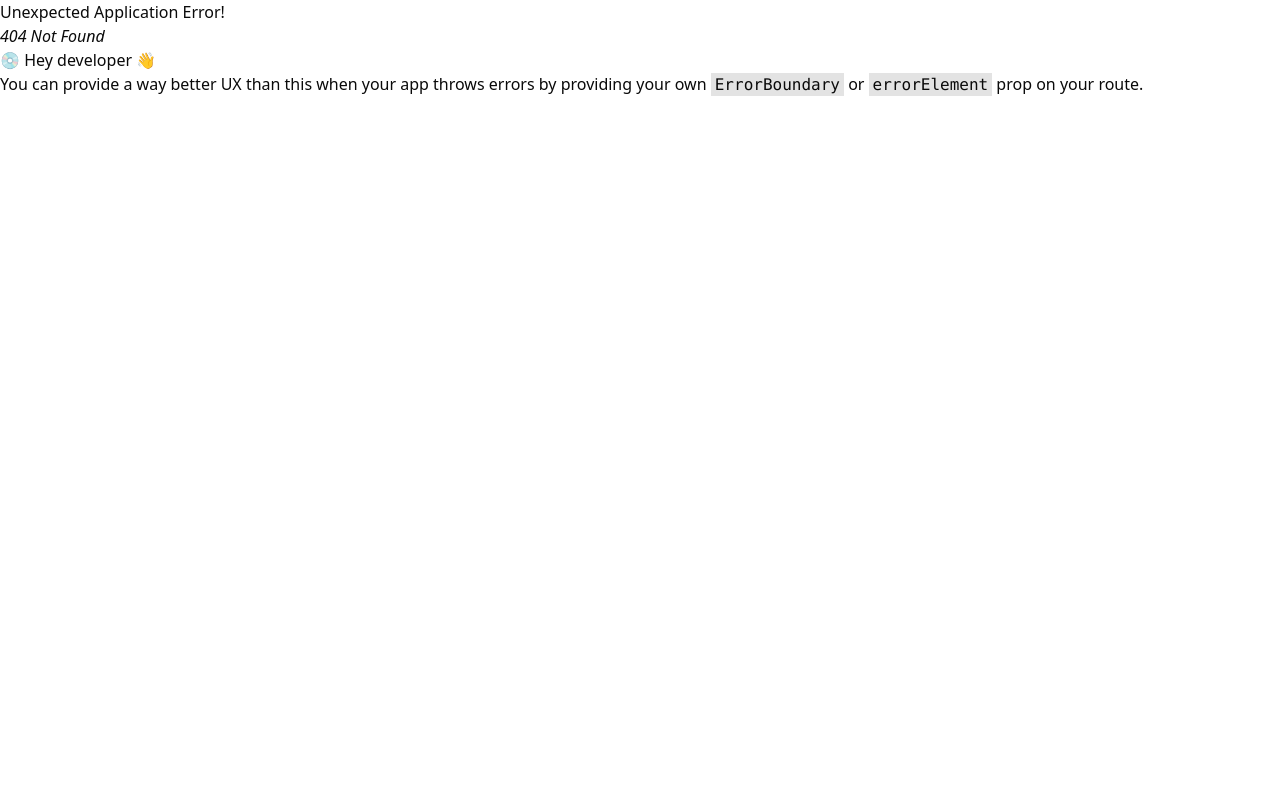
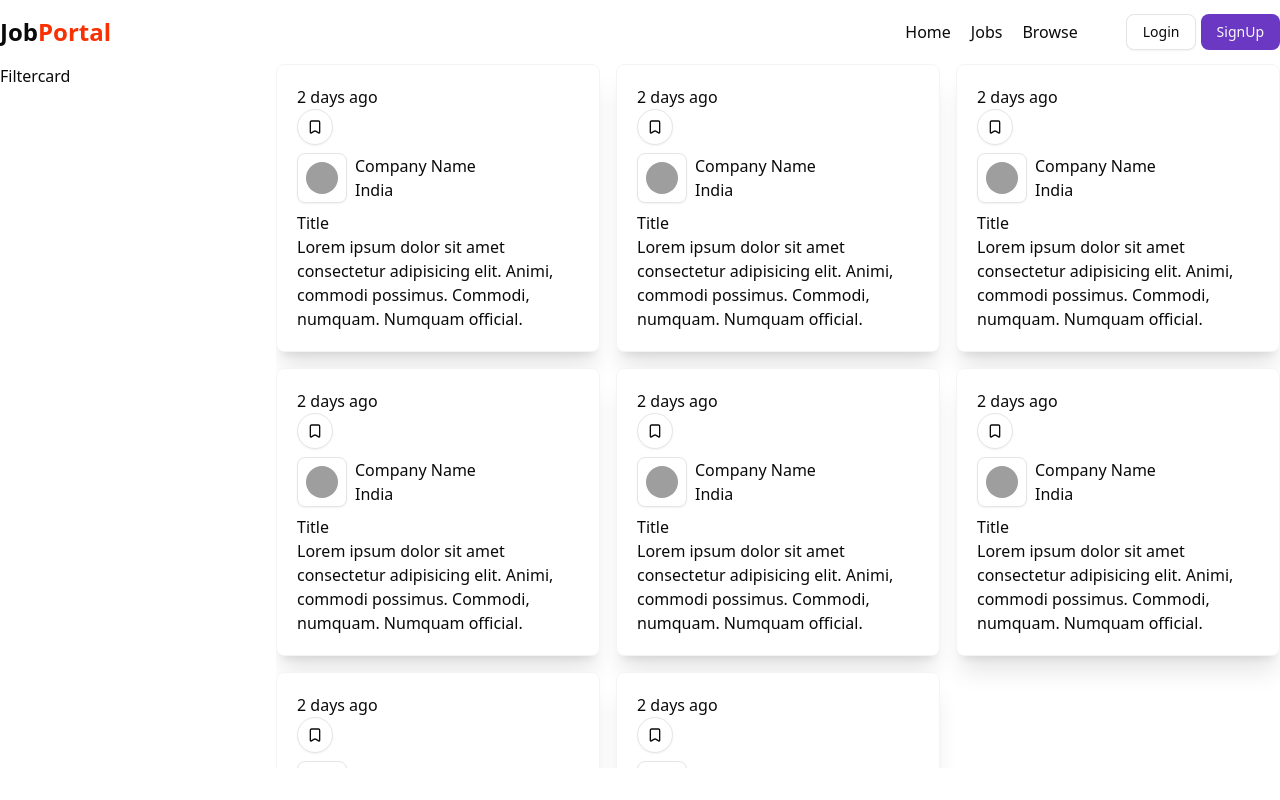
Before and after one commit to PritamSinhaa/JobSeekers, a React (Vite) app in the folder frontend/: page /jobs in a window 1280 px wide. Before the commit this address had no page. Built offline with nearby package versions, Linux system fonts and the light colour scheme; grey boxes are pictures that could not be loaded.

Commit message:
todays first commit

```diff
--- a/frontend/src/App.jsx
+++ b/frontend/src/App.jsx
@@ -3,11 +3,13 @@ import Navbar from "./components/ui/shared/Navbar";
 import Login from './components/auth/Login';
 import Signup from './components/auth/Signup';
 import Home from './components/Home';
+import Jobs from './components/jobs';
 
 const appRouter = createBrowserRouter([
   {path:'/',element:<Home/>},
   {path:'/login',element:<Login/>},
   {path:'/signup',element:<Signup/>},
+  {path:'/jobs',element:<Jobs/>},
 ]);
 
 function App() {
--- /dev/null
+++ b/frontend/src/components/FilterCard.jsx
@@ -0,0 +1,11 @@
+import React from 'react'
+
+function FilterCard() {
+  return (
+    <div>
+      Filtercard
+    </div>
+  )
+}
+
+export default FilterCard
--- /dev/null
+++ b/frontend/src/components/Job.jsx
@@ -0,0 +1,35 @@
+import React from "react";
+import { Button } from "./ui/button";
+import { Bookmark } from "lucide-react";
+import { Avatar, AvatarImage } from "./ui/avatar";
+
+function Job() {
+  return (
+    <div className="p-5 rounded-md shadow-xl bg-white border border-gray-100">
+      <div>
+        <p>2 days ago</p>
+        <Button variant="outline" className="rounded-full" size="icon">
+          <Bookmark />
+        </Button>
+      </div>
+
+      <div className="flex items-center gap-2 my-2">
+        <Button className="p-6" variant="outline" size="icon">
+          <Avatar>
+            <AvatarImage src="https://imgs.search.brave.com/ZtL8k_cOjMyrV0eDLYLr8WrPX23RZh_mea_yEmtKsLg/rs:fit:500:0:1:0/g:ce/aHR0cHM6Ly9zdGF0/aWMudmVjdGVlenku/Y29tL3N5c3RlbS9y/ZXNvdXJjZXMvdGh1/bWJuYWlscy8wMjgv/MjI5LzA0My9zbWFs/bC9idXNpbmVzcy1m/aW5hbmNlLWxvZ28t/dGVtcGxhdGUtdmVj/dG9yLmpwZw" />
+          </Avatar>
+        </Button>
+        <div>
+          <h1>Company Name</h1>
+          <p>India</p>
+        </div>
+      </div>
+      <div>
+        <h1>Title</h1>
+        <p>Lorem ipsum dolor sit amet consectetur adipisicing elit. Animi, commodi possimus. Commodi, numquam. Numquam official.</p>
+      </div>
+    </div>
+  );
+}
+
+export default Job;
--- /dev/null
+++ b/frontend/src/components/Jobs.jsx
@@ -0,0 +1,39 @@
+import React from "react";
+import Navbar from "./ui/shared/Navbar";
+import FilterCard from "./FilterCard";
+import Job from "./Job";
+
+const jobsArray = [1, 2, 3, 4, 5, 6, 7, 8];
+
+function Jobs() {
+  console.log("HEll");
+  return (
+    <div>
+      <Navbar />
+      <div className="max-w-7xl mx-auto">
+        <div className="flex gap-5">
+          <div className="w-[20%]">
+            <FilterCard />
+          </div>
+          {jobsArray.length <= 0 ? (
+            <span>Job not found</span>
+          ) : (
+            <div className="flex-1 h-[88vh] overflow-y-auto pb-5">
+              <div className="grid grid-cols-3 gap-4">
+                {
+                    jobsArray.map((index, item) => (
+                     <div>
+                        <Job />
+                     </div>
+                    ))
+                }
+              </div>
+            </div>
+          )}
+        </div>
+      </div>
+    </div>
+  );
+}
+
+export default Jobs;
--- a/frontend/src/components/ui/shared/Navbar.jsx
+++ b/frontend/src/components/ui/shared/Navbar.jsx
@@ -29,9 +29,10 @@ function Navbar() {
         </div>
         <div className="flex items-center gap-12">
           <ul className="flex font-medium items-center gap-5">
-            <li>Home</li>
-            <li>Jobs</li>
-            <li>Browse</li>
+
+            <Link to="/"><li>Home</li></Link>
+            <Link to="/jobs"><li>Jobs</li></Link>
+            <Link to="/"><li>Browse</li></Link>
           </ul>
 
           {!user ? (
```
